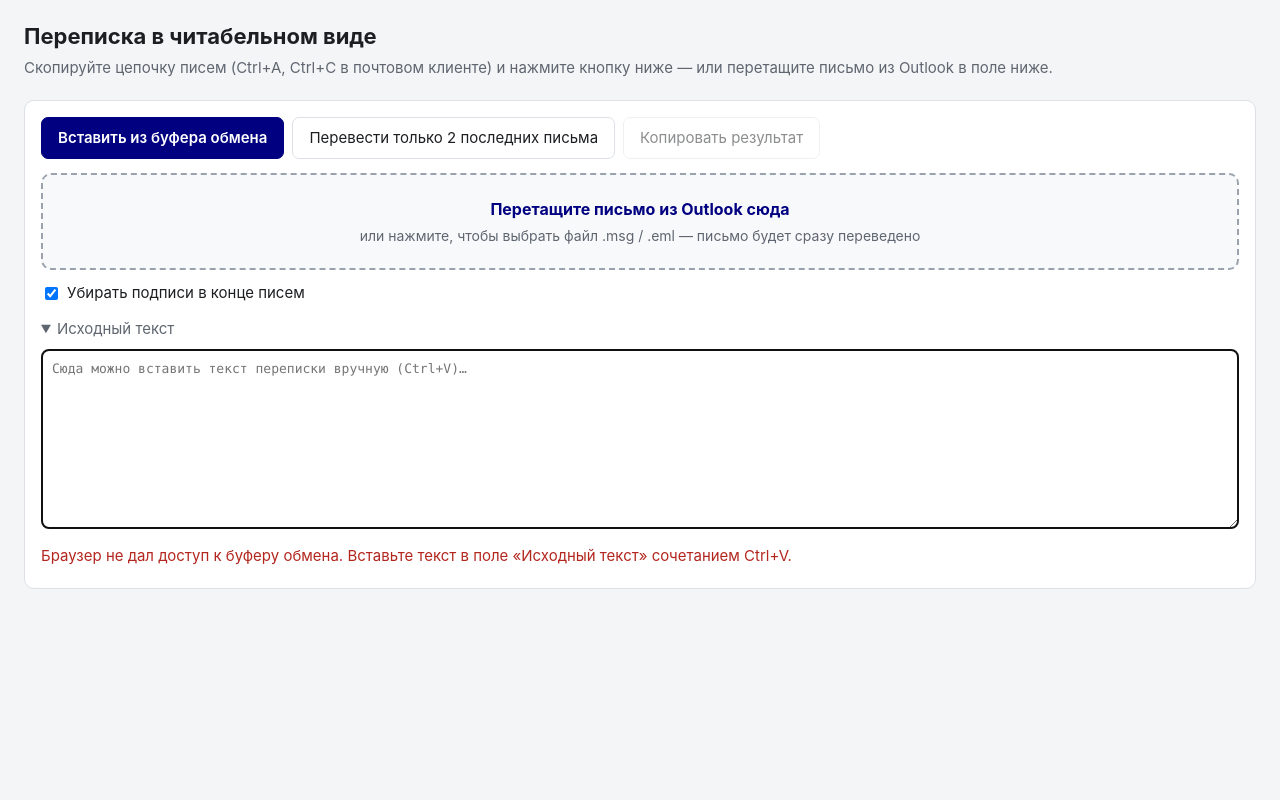
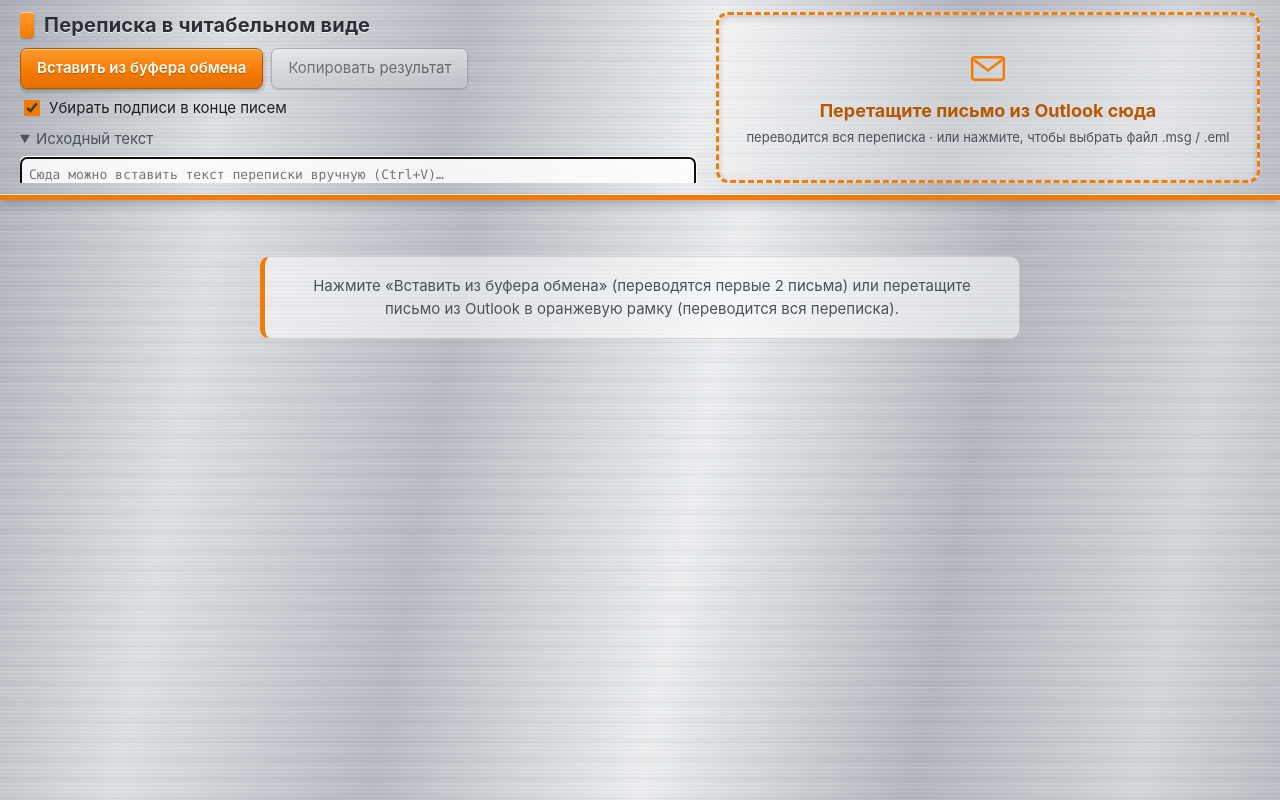
Before and after one commit to s89161125657-ops/project4, a website: page public/index.html in a window 1280 px wide. Both pictures are taken after a click on the button "Вставить из буфера обмена". Drawn offline with Linux system fonts and the light colour scheme.

Commit message:
Split into paste and drop modes; steel/orange design; stronger colors
- Paste mode (clipboard button or Ctrl+V): only the first two messages
  are shown and translated; the headerless text on top is signed
  "Sergei Zakharov, <paste time>" (25.09.2026 8:23). The banner for
  Haier Biomedical colleagues is shown only in this mode.
- Drop mode (Outlook message / .msg / .eml): the whole thread, no
  banner.
- "Translate only the 2 latest messages" button is removed.
- Sender colors: brighter palette, light background tint and a 6px
  side bar; Cui is always brown, zsa@inpren.ru always navy.
- Layout: top quarter of the screen for controls and the drop zone,
  the rest for the thread. Brushed stainless steel background with
  orange accents.

Co-Authored-By: Claude Opus 5.5 <noreply@anthropic.com>
Claude-Session: https://claude.ai/code/session_01H8vWCp5XLmG3FKppMk6cE1

```diff
--- a/public/app.js
+++ b/public/app.js
@@ -8,12 +8,20 @@
   const HEADER_GREEN = '#006400';
   const NAVY = '#000080';
   const UNKNOWN_COLOR = '#616161';
-  // Фиксированные цвета для конкретных адресов
-  const FIXED_COLORS = { 'zsa@inpren.ru': NAVY };
-  // Палитра для остальных отправителей (без тёмно-синего и тёмно-зелёного)
-  const PALETTE = ['#b71c1c', '#6a1b9a', '#e65100', '#00838f', '#ad1457', '#4e342e',
-    '#827717', '#0277bd', '#37474f', '#9e6a00', '#4527a0', '#c62828'];
-  const COLORS_KEY = 'mailThread.senderColors.v1';
+  const BROWN = '#8b4513';
+  // Постоянные цвета: письма zsa@inpren.ru — тёмно-синие, письма Cui — коричневые
+  function fixedColor(msg) {
+    const email = (msg.email || '').toLowerCase();
+    const name = msg.name || '';
+    if (email === 'zsa@inpren.ru') return NAVY;
+    if (/(?:^|[._-])cui(?:[._@-]|baozhen)|^cui/.test(email) || /(?:^|\s)Cui(?:\s|$)|崔保振/.test(name)) return BROWN;
+    return null;
+  }
+  // Палитра для остальных отправителей: яркие, хорошо различимые цвета
+  // (без тёмно-синего, коричневого и тёмно-зелёного — они заняты)
+  const PALETTE = ['#d50000', '#7b1fa2', '#00897b', '#e65100', '#c51162', '#1565c0',
+    '#558b2f', '#6d4c9f', '#ad1457', '#37474f'];
+  const COLORS_KEY = 'mailThread.senderColors.v2';
 
   const BANNER_LINES = [
     'Ниже изложен перевод переписки для коллег из Haier Biomedical:',
@@ -23,7 +31,7 @@
   const $ = (id) => document.getElementById(id);
   const els = {
     paste: $('pasteBtn'), copy: $('copyBtn'),
-    stripSig: $('stripSig'), last2: $('last2Btn'), drop: $('dropZone'), file: $('fileInput'), source: $('source'), sourceBox: $('sourceBox'),
+    stripSig: $('stripSig'), drop: $('dropZone'), placeholder: $('placeholder'), file: $('fileInput'), source: $('source'), sourceBox: $('sourceBox'),
     status: $('status'), legend: $('legend'), result: $('result')
   };
 
@@ -49,7 +57,8 @@
   function colorFor(msg, map) {
     const key = senderKey(msg);
     if (!key) return UNKNOWN_COLOR;
-    if (FIXED_COLORS[key]) return FIXED_COLORS[key];
+    const fixed = fixedColor(msg);
+    if (fixed) return fixed;
     if (map[key] && PALETTE.includes(map[key])) return map[key];
     const used = new Set(Object.values(map));
     let color = PALETTE.find((c) => !used.has(c));
@@ -119,13 +128,22 @@
     return parts.join(', ');
   }
 
+  // Светлая заливка цветом отправителя (для лучшего различения писем)
+  function tint(hex, alpha) {
+    const n = parseInt(hex.slice(1), 16);
+    // смешиваем с белым — так цвет сохранится и при вставке в Outlook
+    const mix = (c) => Math.round(255 - (255 - c) * alpha);
+    return 'rgb(' + mix((n >> 16) & 255) + ',' + mix((n >> 8) & 255) + ',' + mix(n & 255) + ')';
+  }
+
   function cellHtml(color, header, bodyHtml, extraStyle) {
-    return '<td style="vertical-align:top;width:50%;padding:10px 14px 14px;' +
-      'border-left:4px solid ' + color + ';color:' + color + ';word-wrap:break-word;overflow-wrap:anywhere;' +
+    return '<td style="vertical-align:top;width:50%;padding:10px 14px 14px;background:' + tint(color, 0.09) + ';' +
+      'border-left:6px solid ' + color + ';color:' + color + ';word-wrap:break-word;overflow-wrap:anywhere;' +
       (extraStyle || '') + '">' +
-      '<div style="margin:0 0 6px;font-size:14px;">' + header + '</div>' +
+      '<div style="margin:0 0 6px;font-size:14px;padding-bottom:4px;border-bottom:1px solid ' + tint(color, 0.35) + ';">' + header + '</div>' +
       '<div style="font-size:14px;">' + bodyHtml + '</div></td>';
   }
+
 
   // ---------- Картинки ----------
   // Картинки из перетащенного письма: cid / имя файла -> data: URL
@@ -203,12 +221,12 @@
       '</td></tr>';
   }
 
-  function buildHtml(messages, translations, colorMap) {
+  function buildHtml(messages, translations, colorMap, withBanner) {
     const rows = messages.map((msg, i) => {
       const color = colorFor(msg, colorMap);
       const tr = translations ? translations[i] : null;
       const leftHeader = headerHtml(msg, msg.dateRaw || formatDateRu(msg.date), '');
-      const ruDate = msg.date ? formatDateRu(msg.date) : (tr && tr.date) || msg.dateRaw;
+      const ruDate = msg.dateDisplay || (msg.date ? formatDateRu(msg.date) : (tr && tr.date) || msg.dateRaw);
       const rightHeader = headerHtml(msg, ruDate, msg.target);
       let rightBody;
       if (!tr) rightBody = '<span class="pending">Перевод…</span>';
@@ -217,13 +235,13 @@
       const sep = i > 0 ? 'border-top:1px solid #e3e6ea;' : '';
       return (i > 0 ? gapRowHtml(messages[i - 1], msg) : '') + '<tr>' +
         cellHtml(color, leftHeader, linesHtml(msg.lines, ''), sep) +
-        cellHtml(color, rightHeader, rightBody, sep + 'border-left-width:4px;') +
+        cellHtml(color, rightHeader, rightBody, sep) +
         '</tr>';
     }).join('');
 
     return '<div style="font-family:Calibri,Arial,Helvetica,sans-serif;font-size:14px;line-height:1.45;color:#1c1e21;">' +
-      '<p style="color:' + HEADER_GREEN + ';font-weight:bold;margin:0 0 14px;font-size:14px;">' +
-      BANNER_LINES.map(esc).join('<br>') + '</p>' +
+      (withBanner ? '<p style="color:' + HEADER_GREEN + ';font-weight:bold;margin:0 0 14px;font-size:14px;">' +
+        BANNER_LINES.map(esc).join('<br>') + '</p>' : '') +
       '<table cellspacing="0" cellpadding="0" style="border-collapse:collapse;width:100%;min-width:640px;table-layout:fixed;">' +
       '<colgroup><col style="width:50%"><col style="width:50%"></colgroup>' +
       '<tbody>' + rows + '</tbody></table></div>';
@@ -247,10 +265,11 @@
   function render() {
     if (!current) return;
     const colorMap = loadColors();
-    els.result.innerHTML = buildHtml(current.messages, current.translations, colorMap);
+    els.result.innerHTML = buildHtml(current.messages, current.translations, colorMap, current.mode === 'paste');
     renderLegend(current.messages, colorMap);
     saveColors(colorMap);
     els.result.hidden = false;
+    els.placeholder.hidden = true;
   }
 
   function setStatus(text, isError) {
@@ -259,23 +278,24 @@
   }
 
   // ---------- Основной сценарий ----------
-  // Сколько последних писем показывать и переводить (0 — все)
-  let onlyLast = 0;
+  // Два режима работы:
+  //  'paste' — текст вставлен из буфера обмена: переводятся только первые 2 письма,
+  //            письмо без заголовка (ваш ответ) подписывается "Sergei Zakharov" и временем вставки,
+  //            вверху — надпись для коллег из Haier Biomedical;
+  //  'drop'  — письмо перетащено из Outlook: переводится вся переписка, без надписи.
+  let mode = 'paste';
+  let pastedAt = new Date();
+  const ME = { name: 'Sergei Zakharov', email: 'zsa@inpren.ru' };
 
-  // n самых свежих писем: по датам, если они есть у всех, иначе первые n
-  // (почтовые клиенты ставят новые письма в начало цепочки). Порядок сохраняется.
-  function pickLatest(messages, n) {
-    if (!n || messages.length <= n) return messages;
-    const ts = (m) => m.date ? Date.UTC(m.date.y, m.date.m - 1, m.date.d, m.date.hh || 0, m.date.mm || 0) : null;
-    if (messages.every((m) => ts(m) !== null)) {
-      const top = messages.map((m, i) => ({ i, t: ts(m) }))
-        .sort((a, b) => b.t - a.t || a.i - b.i)
-        .slice(0, n)
-        .map((x) => x.i)
-        .sort((a, b) => a - b);
-      return top.map((i) => messages[i]);
-    }
-    return messages.slice(0, n);
+  function setMode(m) {
+    mode = m;
+    if (m === 'paste') pastedAt = new Date();
+  }
+
+  const pad2 = (n) => String(n).padStart(2, '0');
+  // 25.09.2026 8:23
+  function formatStamp(d) {
+    return pad2(d.getDate()) + '.' + pad2(d.getMonth() + 1) + '.' + d.getFullYear() + ' ' + d.getHours() + ':' + pad2(d.getMinutes());
   }
 
   async function processText() {
@@ -290,7 +310,17 @@
       return;
     }
     const all = parseThread(text, { stripSignatures: els.stripSig.checked }).filter((m) => m.lines.length || !m.unknown);
-    const messages = pickLatest(all, onlyLast);
+    if (mode === 'paste' && all.length && all[0].unknown) {
+      // Текст без заголовка вверху — это ваш ответ
+      const me = all[0];
+      me.unknown = false;
+      me.name = ME.name;
+      me.email = ME.email;
+      me.dateRaw = formatStamp(pastedAt);
+      me.dateDisplay = me.dateRaw;
+      me.date = { y: pastedAt.getFullYear(), m: pastedAt.getMonth() + 1, d: pastedAt.getDate(), hh: pastedAt.getHours(), mm: pastedAt.getMinutes() };
+    }
+    const messages = mode === 'paste' ? all.slice(0, 2) : all;
     for (const msg of messages) {
       const body = msg.lines.join('\n').replace(IMAGE_RE, ' ');
       msg.target = body.trim() && isMostlyRussian(body) ? 'en' : 'ru';
@@ -299,11 +329,11 @@
       setStatus('Не удалось найти письма в тексте.', true);
       return;
     }
-    current = { messages, translations: null };
+    current = { messages, translations: null, mode };
     els.copy.disabled = false;
     const senders = new Set(messages.map((m) => senderKey(m) || '?')).size;
     const summary = (messages.length < all.length
-      ? 'Показаны ' + messages.length + ' последних письма из ' + all.length
+      ? 'Показаны первые ' + messages.length + ' письма из ' + all.length
       : 'Писем: ' + messages.length) + ', отправителей: ' + senders + '.';
     setStatus(summary + ' Перевожу…');
     render();
@@ -356,15 +386,8 @@
   }
 
   async function pasteFromClipboard() {
-    onlyLast = 0;
+    setMode('paste');
     await readClipboardAndProcess();
-  }
-
-  // Перевести только 2 последних письма: берём текст из поля, а если оно пустое — из буфера обмена
-  async function translateLastTwo() {
-    onlyLast = 2;
-    if (els.source.value.trim()) processText();
-    else await readClipboardAndProcess();
   }
 
   async function readClipboardAndProcess() {
@@ -386,7 +409,7 @@
   }
 
   function plainText() {
-    const out = [BANNER_LINES.join('\n'), ''];
+    const out = current.mode === 'paste' ? [BANNER_LINES.join('\n'), ''] : [];
     current.messages.forEach((msg, i) => {
       const tr = current.translations && current.translations[i];
       const gap = i > 0 && elapsedBetween(current.messages[i - 1], msg);
@@ -397,14 +420,14 @@
       const head = (d, lang) => ((lang && msg.name ? applyGlossary(msg.name, lang) : msg.name) || msg.email || 'Отправитель не определён') +
         (d ? ', ' + d : '');
       out.push(head(msg.dateRaw), ...msg.lines, '');
-      if (tr && tr.lines) out.push(head(msg.date ? formatDateRu(msg.date) : tr.date || msg.dateRaw, msg.target), ...tr.lines, '');
+      if (tr && tr.lines) out.push(head(msg.dateDisplay || (msg.date ? formatDateRu(msg.date) : tr.date || msg.dateRaw), msg.target), ...tr.lines, '');
     });
     return out.join('\n');
   }
 
   async function copyResult() {
     if (!current) return;
-    const html = buildHtml(current.messages, current.translations, loadColors());
+    const html = buildHtml(current.messages, current.translations, loadColors(), current.mode === 'paste');
     const text = plainText();
     try {
       if (window.ClipboardItem && navigator.clipboard.write) {
@@ -459,7 +482,7 @@
         return;
       }
       els.source.value = text;
-      onlyLast = 0;
+      setMode('drop');
       processText();
     } catch (e) {
       setStatus('Не удалось прочитать письмо: ' + e.message, true);
@@ -486,8 +509,7 @@
   });
 
   els.paste.addEventListener('click', pasteFromClipboard);
-  els.last2.addEventListener('click', translateLastTwo);
   els.copy.addEventListener('click', copyResult);
   els.stripSig.addEventListener('change', () => { if (els.source.value.trim()) processText(); });
-  els.source.addEventListener('paste', () => setTimeout(() => { onlyLast = 0; imageStore.clear(); processText(); }, 0));
+  els.source.addEventListener('paste', () => setTimeout(() => { setMode('paste'); imageStore.clear(); processText(); }, 0));
 })();
--- a/public/index.html
+++ b/public/index.html
@@ -4,27 +4,22 @@
   <meta charset="utf-8">
   <meta name="viewport" content="width=device-width, initial-scale=1">
   <title>Переписка в читабельном виде</title>
-  <meta name="description" content="Разбор e-mail переписки из буфера обмена и параллельный перевод на русский язык">
+  <meta name="description" content="Разбор e-mail переписки из буфера обмена или Outlook и параллельный перевод">
   <link rel="icon" href="favicon.svg" type="image/svg+xml">
   <link rel="stylesheet" href="styles.css">
 </head>
 <body>
-  <header class="topbar">
+  <div class="app">
+    <!-- Верхняя часть: четверть экрана — управление -->
+    <section class="top-panel">
+      <div class="controls">
+        <div class="brand">
+          <span class="brand-mark" aria-hidden="true"></span>
           <h1>Переписка в читабельном виде</h1>
-    <p class="sub">Скопируйте цепочку писем (Ctrl+A, Ctrl+C в почтовом клиенте) и нажмите кнопку ниже — или перетащите письмо из Outlook в поле ниже.</p>
-  </header>
-
-  <main>
-    <section class="input-card">
+        </div>
         <div class="actions">
-        <button id="pasteBtn" class="primary" type="button">Вставить из буфера обмена</button>
-        <button id="last2Btn" type="button">Перевести только 2 последних письма</button>
+          <button id="pasteBtn" class="primary" type="button" title="Переводятся только первые 2 письма">Вставить из буфера обмена</button>
           <button id="copyBtn" type="button" disabled>Копировать результат</button>
-      </div>
-      <div id="dropZone" class="dropzone" role="button" tabindex="0" aria-label="Перетащите письмо из Outlook сюда или нажмите, чтобы выбрать файл">
-        <strong>Перетащите письмо из Outlook сюда</strong>
-        <span>или нажмите, чтобы выбрать файл .msg / .eml — письмо будет сразу переведено</span>
-        <input id="fileInput" type="file" accept=".msg,.eml,.txt,.htm,.html,message/rfc822" multiple hidden>
         </div>
         <label class="option"><input type="checkbox" id="stripSig" checked> Убирать подписи в конце писем</label>
         <details id="sourceBox">
@@ -33,10 +28,26 @@
         </details>
         <div id="status" class="status" role="status" aria-live="polite"></div>
         <div id="legend" class="legend"></div>
+      </div>
+      <div id="dropZone" class="dropzone" role="button" tabindex="0" aria-label="Перетащите письмо из Outlook сюда или нажмите, чтобы выбрать файл">
+        <span class="drop-icon" aria-hidden="true">
+          <svg viewBox="0 0 48 48" width="40" height="40"><rect x="5" y="11" width="38" height="27" rx="3" fill="none" stroke="currentColor" stroke-width="3"/><path d="M7 14l17 13 17-13" fill="none" stroke="currentColor" stroke-width="3"/></svg>
+        </span>
+        <strong>Перетащите письмо из Outlook сюда</strong>
+        <span>переводится вся переписка · или нажмите, чтобы выбрать файл .msg / .eml</span>
+        <input id="fileInput" type="file" accept=".msg,.eml,.txt,.htm,.html,message/rfc822" multiple hidden>
+      </div>
     </section>
 
-    <section id="result" class="result" hidden></section>
-  </main>
+    <!-- Нижняя часть: остальные три четверти — переписка -->
+    <section class="bottom-panel">
+      <div id="placeholder" class="placeholder">
+        Нажмите «Вставить из буфера обмена» (переводятся первые 2 письма)
+        или перетащите письмо из Outlook в оранжевую рамку (переводится вся переписка).
+      </div>
+      <div id="result" class="result" hidden></div>
+    </section>
+  </div>
 
   <script src="parser.js"></script>
   <script src="translate-core.js"></script>
--- a/public/styles.css
+++ b/public/styles.css
@@ -1,117 +1,186 @@
 :root {
-  --bg: #f4f5f7;
-  --card: #ffffff;
-  --text: #1c1e21;
-  --muted: #5f6670;
-  --line: #dde1e6;
-  --accent: #000080;
-  --accent-hover: #0a0a9e;
+  --text: #1d2126;
+  --muted: #4a525c;
+  --orange: #f47a00;
+  --orange-light: #ff9a2e;
+  --orange-dark: #b85700;
+  --steel-edge: #8a9098;
+  --paper: #ffffff;
+
+  /* Шлифованная нержавейка: тонкие горизонтальные риски + мягкие блики */
+  --brushed:
+    repeating-linear-gradient(0deg,
+      rgba(255, 255, 255, .10) 0px, rgba(255, 255, 255, .10) 1px,
+      rgba(0, 0, 0, .035) 1px, rgba(0, 0, 0, .035) 2px,
+      rgba(255, 255, 255, 0) 2px, rgba(255, 255, 255, 0) 4px),
+    repeating-linear-gradient(0deg,
+      rgba(0, 0, 0, .025) 0px, rgba(0, 0, 0, 0) 7px, rgba(255, 255, 255, .05) 13px, rgba(0, 0, 0, 0) 19px),
+    linear-gradient(100deg, #a9aeb5 0%, #dde0e4 18%, #b6bac1 36%, #eceef0 55%, #b1b6bd 74%, #d3d6da 90%, #b9bdc3 100%);
 }
 
 * { box-sizing: border-box; }
 
+html, body { height: 100%; }
+
 body {
   margin: 0;
-  background: var(--bg);
   color: var(--text);
   font: 15px/1.5 -apple-system, "Segoe UI", Roboto, Arial, sans-serif;
+  background: #c3c7cc;
+  background-image: var(--brushed);
+  background-attachment: fixed;
 }
 
-.topbar {
-  padding: 20px 24px 8px;
-  max-width: 1400px;
-  margin: 0 auto;
-}
-.topbar h1 { margin: 0; font-size: 22px; }
-.topbar .sub { margin: 4px 0 0; color: var(--muted); }
-
-main {
-  max-width: 1400px;
-  margin: 0 auto;
-  padding: 12px 24px 48px;
+/* Экран: сверху четверть — управление, снизу остальное — переписка */
+.app {
+  height: 100vh;
+  display: grid;
+  grid-template-rows: 25vh 1fr;
 }
 
-.input-card {
-  background: var(--card);
-  border: 1px solid var(--line);
-  border-radius: 10px;
-  padding: 16px;
+.top-panel {
+  min-height: 0;
+  display: grid;
+  grid-template-columns: minmax(0, 1.25fr) minmax(0, 1fr);
+  gap: 16px;
+  padding: 12px 20px;
+  border-bottom: 5px solid var(--orange);
+  box-shadow: 0 3px 10px rgba(0, 0, 0, .25), inset 0 -1px 0 rgba(255, 255, 255, .6);
+  background-image: var(--brushed);
+  position: relative;
+  z-index: 1;
+}
+
+.controls {
+  min-height: 0;
+  overflow-y: auto;
+  padding-right: 4px;
+}
+
+.brand { display: flex; align-items: center; gap: 10px; margin-bottom: 8px; }
+.brand h1 {
+  margin: 0;
+  font-size: 20px;
+  letter-spacing: .2px;
+  color: #2b3036;
+  text-shadow: 0 1px 0 rgba(255, 255, 255, .7);
+}
+.brand-mark {
+  width: 14px; height: 26px; border-radius: 3px;
+  background: linear-gradient(180deg, var(--orange-light), var(--orange));
+  box-shadow: inset 0 1px 0 rgba(255, 255, 255, .5), 0 1px 2px rgba(0, 0, 0, .3);
 }
 
 .actions { display: flex; flex-wrap: wrap; gap: 8px; }
 
 button {
   font: inherit;
-  padding: 9px 16px;
+  padding: 8px 16px;
   border-radius: 7px;
-  border: 1px solid var(--line);
-  background: #fff;
+  border: 1px solid var(--steel-edge);
   color: var(--text);
   cursor: pointer;
+  background: linear-gradient(180deg, #f7f8f9 0%, #d8dbdf 55%, #c7cbd0 100%);
+  box-shadow: inset 0 1px 0 rgba(255, 255, 255, .9), 0 1px 2px rgba(0, 0, 0, .25);
 }
-button:hover:not(:disabled) { border-color: #9aa3ad; }
-button:disabled { opacity: .5; cursor: default; }
+button:hover:not(:disabled) { border-color: var(--orange); box-shadow: inset 0 1px 0 #fff, 0 0 0 2px rgba(244, 122, 0, .25); }
+button:disabled { opacity: .55; cursor: default; }
 button.primary {
-  background: var(--accent);
-  border-color: var(--accent);
   color: #fff;
   font-weight: 600;
+  border-color: var(--orange-dark);
+  background: linear-gradient(180deg, var(--orange-light) 0%, var(--orange) 60%, #e26f00 100%);
+  text-shadow: 0 1px 1px rgba(0, 0, 0, .3);
+  box-shadow: inset 0 1px 0 rgba(255, 255, 255, .45), 0 2px 4px rgba(0, 0, 0, .3);
 }
-button.primary:hover { background: var(--accent-hover); }
-button.ghost { background: transparent; }
+button.primary:hover { background: linear-gradient(180deg, #ffab52 0%, #ff8612 60%, #ea7600 100%); }
+button:focus-visible { outline: 2px solid var(--orange-dark); outline-offset: 2px; }
 
-.dropzone {
-  margin-top: 14px;
-  padding: 22px 16px;
-  border: 2px dashed #9aa3ad;
-  border-radius: 10px;
-  background: #f8f9fb;
-  text-align: center;
-  cursor: pointer;
-  display: flex;
-  flex-direction: column;
-  gap: 4px;
-  transition: background .15s, border-color .15s;
-}
-.dropzone strong { font-size: 16px; color: var(--accent); }
-.dropzone span { color: var(--muted); font-size: 14px; }
-.dropzone:hover, .dropzone:focus-visible { border-color: var(--accent); outline: none; }
-.dropzone.over { background: #e8ebff; border-color: var(--accent); border-style: solid; }
+.option { display: inline-flex; align-items: center; gap: 6px; margin-top: 8px; cursor: pointer; user-select: none; }
+.option input { accent-color: var(--orange); width: 16px; height: 16px; }
 
-.option { display: inline-flex; align-items: center; gap: 6px; margin-top: 12px; cursor: pointer; user-select: none; }
-
-details { margin-top: 12px; }
+details { margin-top: 6px; }
 summary { cursor: pointer; color: var(--muted); user-select: none; }
+summary:hover { color: var(--orange-dark); }
 textarea {
   width: 100%;
-  min-height: 180px;
-  margin-top: 8px;
-  padding: 10px;
-  border: 1px solid var(--line);
-  border-radius: 7px;
+  min-height: 140px;
+  margin-top: 6px;
+  padding: 8px;
+  border: 1px solid var(--steel-edge);
+  border-radius: 6px;
+  background: rgba(255, 255, 255, .85);
   font: 13px/1.45 ui-monospace, Consolas, monospace;
   resize: vertical;
 }
 
-.status { margin-top: 10px; color: var(--muted); min-height: 1.5em; }
-.status.error { color: #b3261e; }
+.status { margin-top: 6px; color: var(--muted); min-height: 1.4em; font-size: 14px; }
+.status.error { color: #b3261e; font-weight: 600; }
 
-.legend { display: flex; flex-wrap: wrap; gap: 6px 16px; margin-top: 4px; font-size: 13px; }
+.legend { display: flex; flex-wrap: wrap; gap: 4px 14px; font-size: 13px; }
 .legend span { display: inline-flex; align-items: center; gap: 6px; }
-.legend i { width: 12px; height: 12px; border-radius: 3px; display: inline-block; }
+.legend i { width: 12px; height: 12px; border-radius: 3px; display: inline-block; box-shadow: 0 0 0 1px rgba(0, 0, 0, .2); }
+
+/* Чувствительная область для писем из Outlook */
+.dropzone {
+  min-height: 0;
+  display: flex;
+  flex-direction: column;
+  align-items: center;
+  justify-content: center;
+  gap: 4px;
+  padding: 10px 16px;
+  text-align: center;
+  cursor: pointer;
+  border: 3px dashed var(--orange);
+  border-radius: 12px;
+  background: rgba(255, 255, 255, .35);
+  box-shadow: inset 0 2px 6px rgba(0, 0, 0, .18);
+  transition: background .15s, transform .15s;
+}
+.dropzone .drop-icon { color: var(--orange); }
+.dropzone strong { font-size: 18px; color: var(--orange-dark); }
+.dropzone span { color: var(--muted); font-size: 13px; }
+.dropzone:hover, .dropzone:focus-visible { background: rgba(255, 255, 255, .55); outline: none; }
+.dropzone.over {
+  background: rgba(255, 154, 46, .25);
+  border-style: solid;
+  transform: scale(1.01);
+}
+
+.bottom-panel {
+  min-height: 0;
+  overflow: auto;
+  padding: 16px 20px 32px;
+}
+
+.placeholder {
+  max-width: 760px;
+  margin: 40px auto;
+  padding: 18px 22px;
+  text-align: center;
+  color: var(--muted);
+  border-radius: 10px;
+  border: 1px solid rgba(0, 0, 0, .12);
+  border-left: 5px solid var(--orange);
+  background: rgba(255, 255, 255, .55);
+}
 
 .result {
-  margin-top: 16px;
-  background: #fff;
-  border: 1px solid var(--line);
+  background: var(--paper);
   border-radius: 10px;
-  padding: 20px;
+  border-top: 4px solid var(--orange);
+  padding: 18px 20px;
+  box-shadow: 0 4px 16px rgba(0, 0, 0, .25);
   overflow-x: auto;
 }
 
 .pending { color: #8a8f96 !important; font-style: italic; }
 
-@media (max-width: 700px) {
-  .topbar, main { padding-left: 16px; padding-right: 16px; }
+@media (max-width: 800px) {
+  .app { height: auto; display: block; }
+  .top-panel { grid-template-columns: 1fr; padding: 12px 16px; }
+  .dropzone { min-height: 110px; }
+  .bottom-panel { overflow: visible; padding: 12px 16px 24px; }
   .result { padding: 12px; }
 }
```
Also changed, not shown: README.md, public/favicon.svg. Lines whose indentation alone changed are shown as unchanged.
